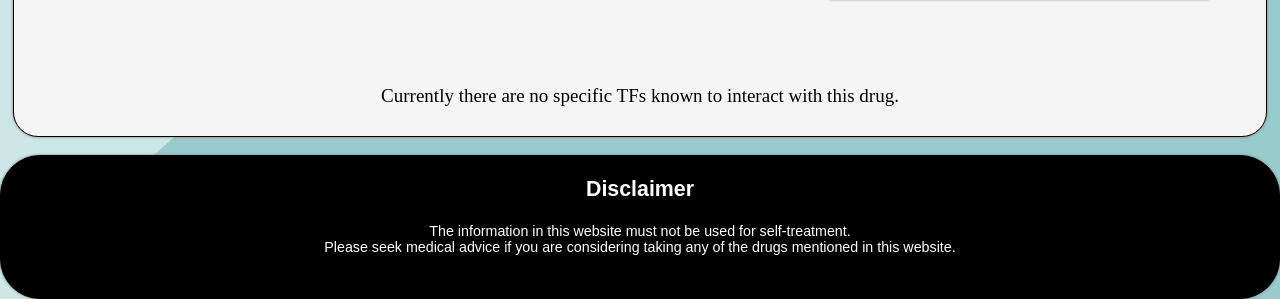
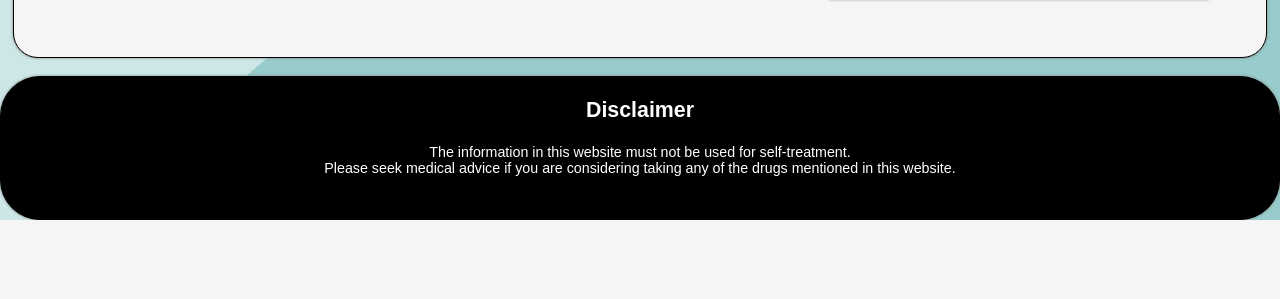
Before and after one commit to aelezi01/cleanTFsite, a Flask app: template templates/drugs.html in a window 1280 px wide. Shown: the part 641-940 px from the top of the page. After the commit the page ends 861 px from the top, so only its background shows below. Run offline with Flask 2, Linux system fonts and the light colour scheme; the template is opened without the code that fills it, so the values that code supplies are empty.

Commit message:
ae 20:05 2/03

```diff
--- a/templates/drugs.html
+++ b/templates/drugs.html
@@ -49,10 +49,7 @@
                 {% endfor %}
             </table>
         </div>
-
-    {% else %}
-        <p>Currently there are no specific TFs known to interact with this drug.</p>
-    {% endif %}
+        {% endif %}
     </div>
 
 </div>
```
